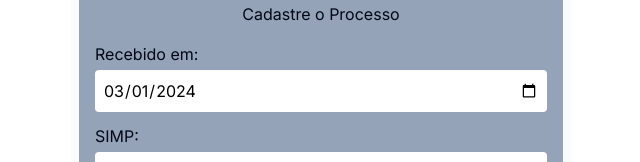
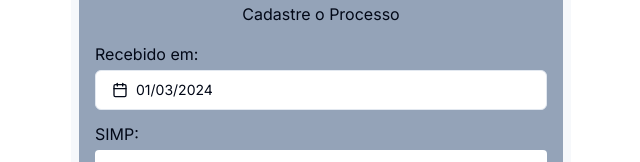
Before and after one commit to amesq01/base-pje-simp, a Next.js app: page / in a window 1280 px wide. Both pictures are taken after typing "Sample" into the empty fields and a click on the button "Buscar". Shown: the part 301-463 px from the top of the page, without its empty margins (319-959 px from the left). Built offline with nearby package versions, Linux system fonts and the light colour scheme; no server answers; the database is empty.

Commit message:
refactor: refactor all app to add tabs

```diff
--- a/package.json
+++ b/package.json
@@ -9,15 +9,19 @@
     "lint": "next lint"
   },
   "dependencies": {
+    "@radix-ui/react-popover": "^1.0.7",
+    "@radix-ui/react-slot": "^1.0.2",
     "@radix-ui/react-tabs": "^1.0.4",
     "@supabase/auth-helpers-nextjs": "^0.9.0",
     "@supabase/supabase-js": "^2.39.7",
     "class-variance-authority": "^0.7.0",
     "clsx": "^2.1.0",
+    "date-fns": "^3.4.0",
     "dayjs": "^1.11.10",
     "lucide-react": "^0.358.0",
     "next": "14.1.0",
     "react": "^18",
+    "react-day-picker": "^8.10.0",
     "react-dom": "^18",
     "react-hook-form": "^7.51.0",
     "tailwind-merge": "^2.2.1",
--- a/src/app/actions/create.ts
+++ b/src/app/actions/create.ts
@@ -12,7 +12,7 @@
 
   const simpnumber = formData.simpNumber;
   const pjenumber = formData.pjeNumber;
-  const received_at = dayjs(formData.receivedAt).utc();
+  const received_at = formData.receivedAt;
   const id = formData?.id;
   const type = formData?.type || 'pending';
 
--- a/src/components/form-create.tsx
+++ b/src/components/form-create.tsx
@@ -4,8 +4,20 @@
 import { ButtonCreate } from './button-create';
 import { createAction } from '../app/actions/create';
 //import { revalidatePath } from 'next/cache';
+import { format } from 'date-fns';
+import { Calendar as CalendarIcon } from 'lucide-react';
+
+import { cn } from '@/lib/utils';
+import { Button } from '@/components/ui/button';
+import { Calendar } from '@/components/ui/calendar';
+import {
+  Popover,
+  PopoverContent,
+  PopoverTrigger,
+} from '@/components/ui/popover';
+import React from 'react';
 import dayjs from 'dayjs';
-import { useRouter } from 'next/navigation';
+import { ptBR } from 'date-fns/locale/pt-BR';
 
 interface rawDateProps {
   process?: IProcess
@@ -14,16 +26,22 @@
 }
 export const FormCreate = ({onUpdate, process, inputValue}:rawDateProps) => {
 
+  const [date, setDate] = React.useState<Date | undefined>(new Date());
+
+  console.log('date', date);
+
   //const router = useRouter();
   const { register, handleSubmit, formState: { errors }, reset } = useForm({
     defaultValues: {
-      receivedAt: dayjs(new Date).format('YYYY-MM-DD'),
+      receivedAt: date,
       simpNumber: '',
       pjeNumber: inputValue
     }
   });
 
+
   const handleAction:SubmitHandler<FieldValues> = async (data) => {
+    console.log('data', data);
     await createAction(data);
     reset();
     onUpdate();
@@ -35,7 +53,29 @@
     <form className="flex flex-col  mt-4 gap-3" onSubmit={handleSubmit(handleAction)}>
       <div className="flex flex-col gap-1">
         <label htmlFor="receivedAt">Recebido em:</label>
-        <input required className="p-2 rounded text-black" type="date" {...register('receivedAt')} />
+        <Popover>
+          <PopoverTrigger asChild>
+            <Button
+              variant={'outline'}
+              className={cn(
+                'w-full justify-start text-left font-normal',
+                !date && 'text-muted-foreground'
+              )}
+            >
+              <CalendarIcon className="mr-2 h-4 w-4" />
+              {date ?  format(date, 'P', {locale:ptBR}) : <span>Selecione uma data</span>}
+            </Button>
+          </PopoverTrigger>
+          <PopoverContent className="w-auto p-0">
+            <Calendar
+              mode="single"
+              selected={date}
+              onSelect={setDate}
+              initialFocus
+              {...register('receivedAt', { required: true })}
+            />
+          </PopoverContent>
+        </Popover>
       </div>
 
       <div className="flex flex-col gap-1  ">
--- a/src/components/render-itens.tsx
+++ b/src/components/render-itens.tsx
@@ -2,6 +2,8 @@
 
 import { createAction } from '@/app/actions/create';
 import dayjs from 'dayjs';
+import { ptBR } from 'date-fns/locale/pt-BR';
+import { format } from 'date-fns';
 
 interface rawDateProps {
   processes: IProcess[]
@@ -36,7 +38,7 @@
                 <p>PJE:</p>
               </div>
               <div className='flex flex-col flex-1 text-start text-xs gap-1 text-slate-700'>
-                <p className="">{dayjs(process?.received_at).format('DD/MM/YYYY')}</p>
+                <p className="">{format(process.received_at, 'P \'às\' p', {locale:ptBR})}</p>
                 <p className=""> {formatarSIMP(process.simpnumber)}</p>
                 <p className=""> {formatarPJE(process.pjenumber)}</p>
               </div>
--- a/src/components/tabs/tabsPage.tsx
+++ b/src/components/tabs/tabsPage.tsx
@@ -20,7 +20,7 @@
 
 
   return(
-    <Tabs defaultValue="pending" className=" flex flex-col w-full max-w-[500px] m-auto  p-0">
+    <Tabs defaultValue="pending" className=" flex flex-col w-full max-w-[500px] m-auto  p-0 bg-slate-100">
       <TabsList className="w-full p-0 bg-transparent rounded-none flex gap-[1px]" >
         <TabsTrigger
           className='flex  flex-1 justify-center items-center'
--- /dev/null
+++ b/src/components/ui/button.tsx
@@ -0,0 +1,56 @@
+import * as React from "react"
+import { Slot } from "@radix-ui/react-slot"
+import { cva, type VariantProps } from "class-variance-authority"
+
+import { cn } from "@/lib/utils"
+
+const buttonVariants = cva(
+  "inline-flex items-center justify-center whitespace-nowrap rounded-md text-sm font-medium ring-offset-background transition-colors focus-visible:outline-none focus-visible:ring-2 focus-visible:ring-ring focus-visible:ring-offset-2 disabled:pointer-events-none disabled:opacity-50",
+  {
+    variants: {
+      variant: {
+        default: "bg-primary text-primary-foreground hover:bg-primary/90",
+        destructive:
+          "bg-destructive text-destructive-foreground hover:bg-destructive/90",
+        outline:
+          "border border-input bg-background hover:bg-accent hover:text-accent-foreground",
+        secondary:
+          "bg-secondary text-secondary-foreground hover:bg-secondary/80",
+        ghost: "hover:bg-accent hover:text-accent-foreground",
+        link: "text-primary underline-offset-4 hover:underline",
+      },
+      size: {
+        default: "h-10 px-4 py-2",
+        sm: "h-9 rounded-md px-3",
+        lg: "h-11 rounded-md px-8",
+        icon: "h-10 w-10",
+      },
+    },
+    defaultVariants: {
+      variant: "default",
+      size: "default",
+    },
+  }
+)
+
+export interface ButtonProps
+  extends React.ButtonHTMLAttributes<HTMLButtonElement>,
+    VariantProps<typeof buttonVariants> {
+  asChild?: boolean
+}
+
+const Button = React.forwardRef<HTMLButtonElement, ButtonProps>(
+  ({ className, variant, size, asChild = false, ...props }, ref) => {
+    const Comp = asChild ? Slot : "button"
+    return (
+      <Comp
+        className={cn(buttonVariants({ variant, size, className }))}
+        ref={ref}
+        {...props}
+      />
+    )
+  }
+)
+Button.displayName = "Button"
+
+export { Button, buttonVariants }
--- /dev/null
+++ b/src/components/ui/calendar.tsx
@@ -0,0 +1,66 @@
+"use client"
+
+import * as React from "react"
+import { ChevronLeft, ChevronRight } from "lucide-react"
+import { DayPicker } from "react-day-picker"
+
+import { cn } from "@/lib/utils"
+import { buttonVariants } from "@/components/ui/button"
+
+export type CalendarProps = React.ComponentProps<typeof DayPicker>
+
+function Calendar({
+  className,
+  classNames,
+  showOutsideDays = true,
+  ...props
+}: CalendarProps) {
+  return (
+    <DayPicker
+      showOutsideDays={showOutsideDays}
+      className={cn("p-3", className)}
+      classNames={{
+        months: "flex flex-col sm:flex-row space-y-4 sm:space-x-4 sm:space-y-0",
+        month: "space-y-4",
+        caption: "flex justify-center pt-1 relative items-center",
+        caption_label: "text-sm font-medium",
+        nav: "space-x-1 flex items-center",
+        nav_button: cn(
+          buttonVariants({ variant: "outline" }),
+          "h-7 w-7 bg-transparent p-0 opacity-50 hover:opacity-100"
+        ),
+        nav_button_previous: "absolute left-1",
+        nav_button_next: "absolute right-1",
+        table: "w-full border-collapse space-y-1",
+        head_row: "flex",
+        head_cell:
+          "text-muted-foreground rounded-md w-9 font-normal text-[0.8rem]",
+        row: "flex w-full mt-2",
+        cell: "h-9 w-9 text-center text-sm p-0 relative [&:has([aria-selected].day-range-end)]:rounded-r-md [&:has([aria-selected].day-outside)]:bg-accent/50 [&:has([aria-selected])]:bg-accent first:[&:has([aria-selected])]:rounded-l-md last:[&:has([aria-selected])]:rounded-r-md focus-within:relative focus-within:z-20",
+        day: cn(
+          buttonVariants({ variant: "ghost" }),
+          "h-9 w-9 p-0 font-normal aria-selected:opacity-100"
+        ),
+        day_range_end: "day-range-end",
+        day_selected:
+          "bg-primary text-primary-foreground hover:bg-primary hover:text-primary-foreground focus:bg-primary focus:text-primary-foreground",
+        day_today: "bg-accent text-accent-foreground",
+        day_outside:
+          "day-outside text-muted-foreground opacity-50 aria-selected:bg-accent/50 aria-selected:text-muted-foreground aria-selected:opacity-30",
+        day_disabled: "text-muted-foreground opacity-50",
+        day_range_middle:
+          "aria-selected:bg-accent aria-selected:text-accent-foreground",
+        day_hidden: "invisible",
+        ...classNames,
+      }}
+      components={{
+        IconLeft: ({ ...props }) => <ChevronLeft className="h-4 w-4" />,
+        IconRight: ({ ...props }) => <ChevronRight className="h-4 w-4" />,
+      }}
+      {...props}
+    />
+  )
+}
+Calendar.displayName = "Calendar"
+
+export { Calendar }
--- /dev/null
+++ b/src/components/ui/popover.tsx
@@ -0,0 +1,31 @@
+"use client"
+
+import * as React from "react"
+import * as PopoverPrimitive from "@radix-ui/react-popover"
+
+import { cn } from "@/lib/utils"
+
+const Popover = PopoverPrimitive.Root
+
+const PopoverTrigger = PopoverPrimitive.Trigger
+
+const PopoverContent = React.forwardRef<
+  React.ElementRef<typeof PopoverPrimitive.Content>,
+  React.ComponentPropsWithoutRef<typeof PopoverPrimitive.Content>
+>(({ className, align = "center", sideOffset = 4, ...props }, ref) => (
+  <PopoverPrimitive.Portal>
+    <PopoverPrimitive.Content
+      ref={ref}
+      align={align}
+      sideOffset={sideOffset}
+      className={cn(
+        "z-50 w-72 rounded-md border bg-popover p-4 text-popover-foreground shadow-md outline-none data-[state=open]:animate-in data-[state=closed]:animate-out data-[state=closed]:fade-out-0 data-[state=open]:fade-in-0 data-[state=closed]:zoom-out-95 data-[state=open]:zoom-in-95 data-[side=bottom]:slide-in-from-top-2 data-[side=left]:slide-in-from-right-2 data-[side=right]:slide-in-from-left-2 data-[side=top]:slide-in-from-bottom-2",
+        className
+      )}
+      {...props}
+    />
+  </PopoverPrimitive.Portal>
+))
+PopoverContent.displayName = PopoverPrimitive.Content.displayName
+
+export { Popover, PopoverTrigger, PopoverContent }
```
Also changed, not shown: 1 other file (tests, documents, lock files or other folders).
